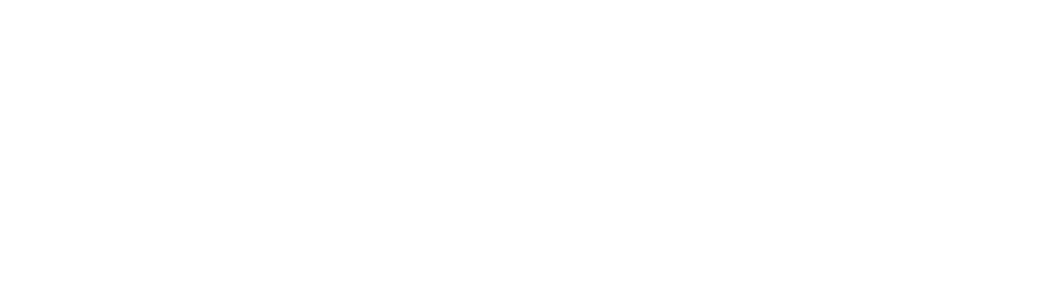
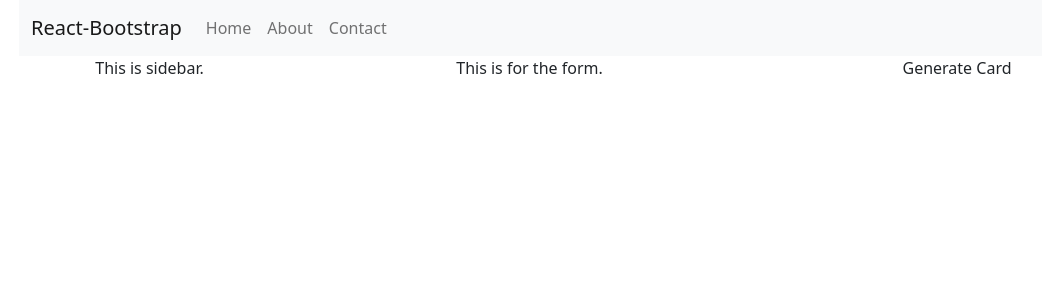
Before and after one commit to GabeKatz90/Business-Card-Generator, a React (Create React App) app: page / in a window 1280 px wide. Shown: the top 300 px of the page, without its empty margins (63-1105 px from the left). Built offline with nearby package versions, Linux system fonts and the light colour scheme.

Commit message:
added home page layout with react bootstrap.

```diff
--- a/package.json
+++ b/package.json
@@ -12,6 +12,7 @@
     "formik": "^2.2.9",
     "mui": "^0.0.1",
     "react": "^18.2.0",
+    "react-bootstrap": "^2.7.2",
     "react-dom": "^18.2.0",
     "react-router-dom": "^6.9.0",
     "react-scripts": "5.0.1",
--- a/src/App.js
+++ b/src/App.js
@@ -1,8 +1,21 @@
+import { Container, Row, Col } from 'react-bootstrap';
 import './App.css';
+import SideBar from './components/SideBar';
+import Form from './components/Form';
+import GenerateCard from './components/GeneratedCard';
+import Header from './components/Header';
 
 function App() {
   return (
     <div className="App">
+      <Container>
+        <Header />
+        <Row>
+          <Col xs={3}><SideBar /></Col>
+          <Col xs={5}><Form /></Col>
+          <Col xs={4}><GenerateCard /></Col>
+        </Row>
+      </Container>
     </div>
   );
 }
--- a/src/components/Form.js
+++ b/src/components/Form.js
@@ -0,0 +1,11 @@
+import React from "react";
+
+function Form() {
+  return (
+    <div>
+      This is for the form.
+    </div>
+  )
+}
+
+export default Form;
--- a/src/components/GeneratedCard.js
+++ b/src/components/GeneratedCard.js
@@ -0,0 +1,11 @@
+import React from "react";
+
+function GenerateCard() {
+  return (
+    <div>
+      Generate Card
+    </div>
+  )
+}
+
+export default GenerateCard;
--- /dev/null
+++ b/src/components/Header.js
@@ -0,0 +1,34 @@
+import Container from 'react-bootstrap/Container';
+import Nav from 'react-bootstrap/Nav';
+import Navbar from 'react-bootstrap/Navbar';
+
+function Header() {
+  return (
+  <Navbar bg="light" expand="lg"  >
+  <Container>
+    <Navbar.Brand href="#home">React-Bootstrap</Navbar.Brand>
+    <Navbar.Toggle aria-controls="basic-navbar-nav" />
+    <Navbar.Collapse id="basic-navbar-nav">
+      <Nav className="me-auto">
+        <Nav.Link href="#home">Home</Nav.Link>
+        <Nav.Link href="#about">About</Nav.Link>
+        <Nav.Link href="#contact">Contact</Nav.Link>
+        {/* <NavDropdown title="Dropdown" id="basic-nav-dropdown">
+          <NavDropdown.Item href="#action/3.1">Action</NavDropdown.Item>
+          <NavDropdown.Item href="#action/3.2">
+            Another action
+          </NavDropdown.Item>
+          <NavDropdown.Item href="#action/3.3">Something</NavDropdown.Item>
+          <NavDropdown.Divider />
+          <NavDropdown.Item href="#action/3.4">
+            Separated link
+          </NavDropdown.Item>
+        </NavDropdown> */}
+      </Nav>
+    </Navbar.Collapse>
+  </Container>
+</Navbar>
+);
+}
+
+export default Header;
--- a/src/components/SideBar.js
+++ b/src/components/SideBar.js
@@ -0,0 +1,11 @@
+import React from "react";
+
+function SideBar() {
+  return (
+    <div>
+      This is sidebar.
+    </div>
+  );
+}
+
+export default SideBar;
--- a/src/index.js
+++ b/src/index.js
@@ -2,6 +2,7 @@
 import ReactDOM from 'react-dom/client';
 import './index.css';
 import App from './App';
+import 'bootstrap/dist/css/bootstrap.min.css';
 
 const root = ReactDOM.createRoot(document.getElementById('root'));
 root.render(
```
Also changed, not shown: 1 other file (tests, documents, lock files or other folders).
